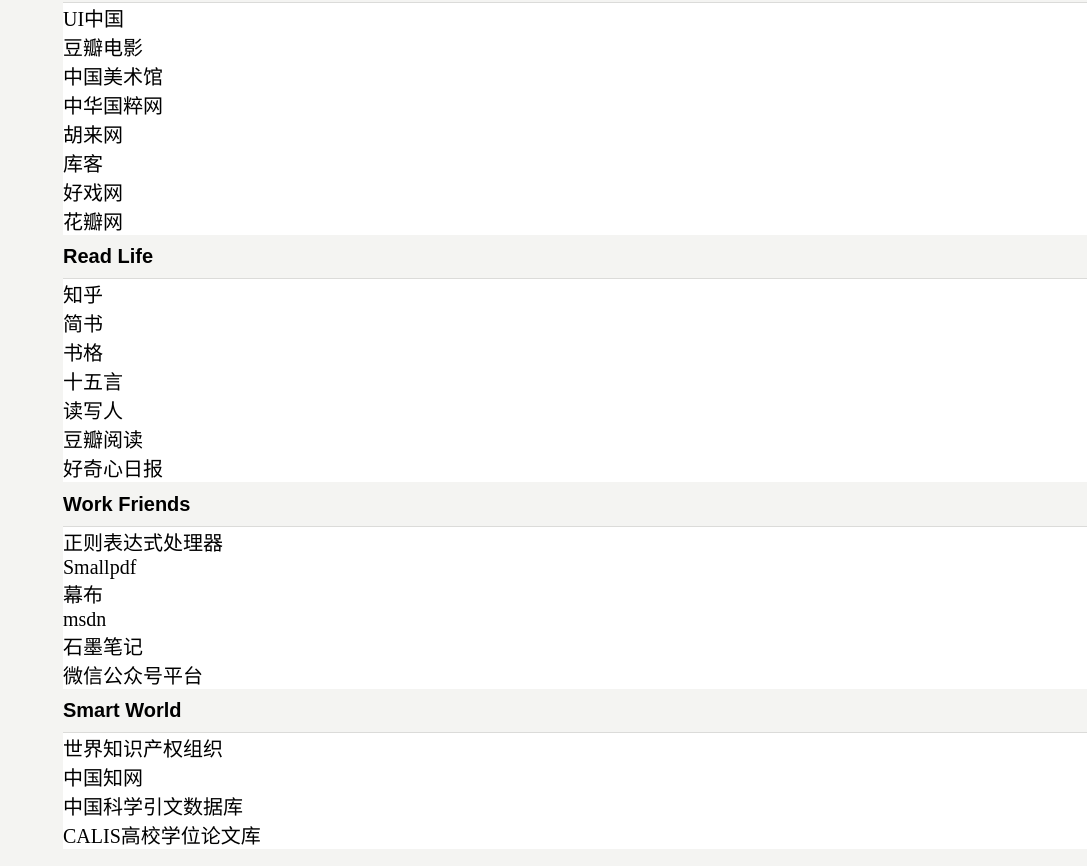
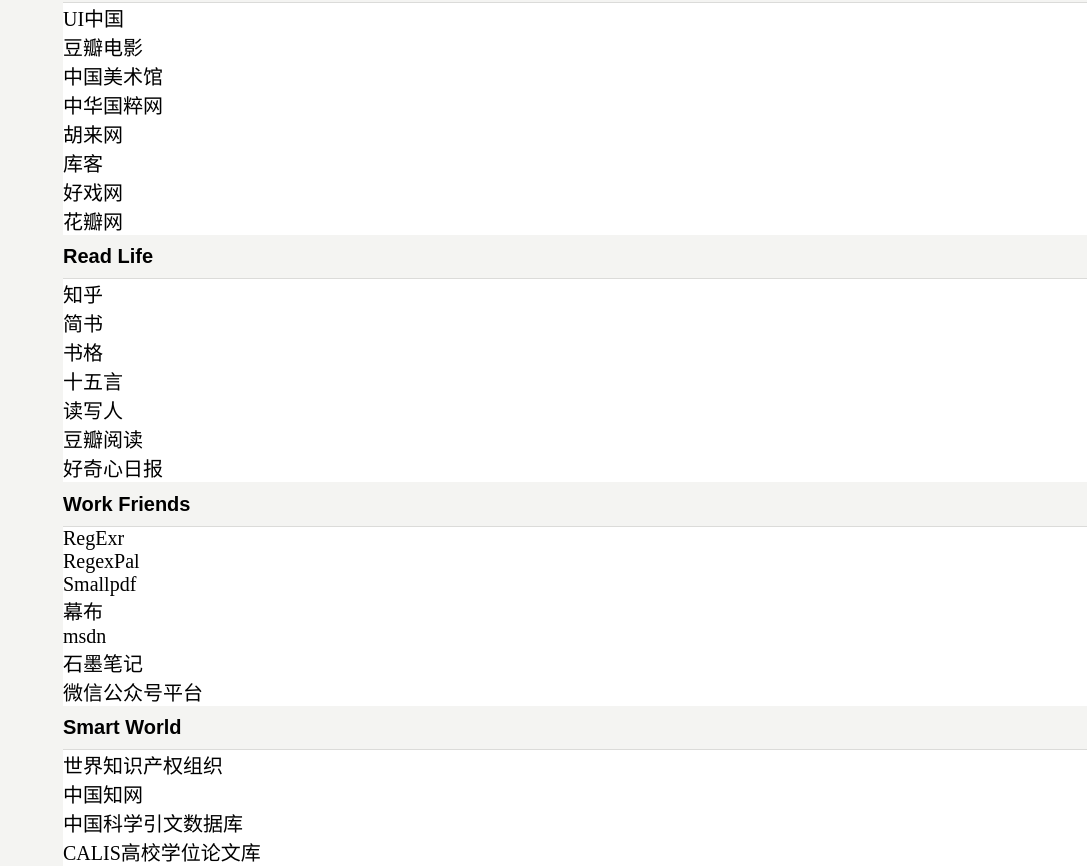
Before and after one commit to eternity6666/Without-url-bar, a plain HTML site: page index.html in a window 1280 px wide. Shown: the part 1579-2445 px from the top of the page, without its empty margins (193-1280 px from the left). Drawn offline with nearby package versions, Linux system fonts and the light colour scheme; a web font is replaced by a local one.

Commit message:
add a link to learn regular expression

```diff
--- a/index.html
+++ b/index.html
@@ -119,7 +119,8 @@
         </div>
         <div>
             <h5>Work Friends</h5>
-            <a href="http://regexpal.com.s3-website-us-east-1.amazonaws.com" target="_blank">正则表达式处理器</a>
+            <a href="http://gskinner.com/RegExr" target="_blank">RegExr</a>
+            <a href="http://regexpal.com.s3-website-us-east-1.amazonaws.com" target="_blank">RegexPal</a>
             <a href="http://smallpdf.com/cn/" target="_blank">Smallpdf</a>
             <a href="http://mubu.io/" target="_blank">幕布</a>
             <a href="http://msdn.itellyou.cn" target="_blank">msdn</a>
```
